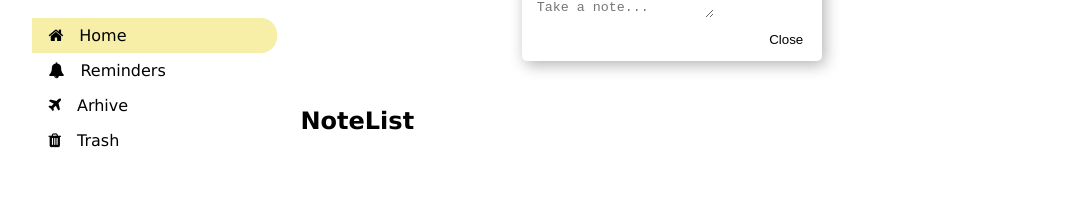
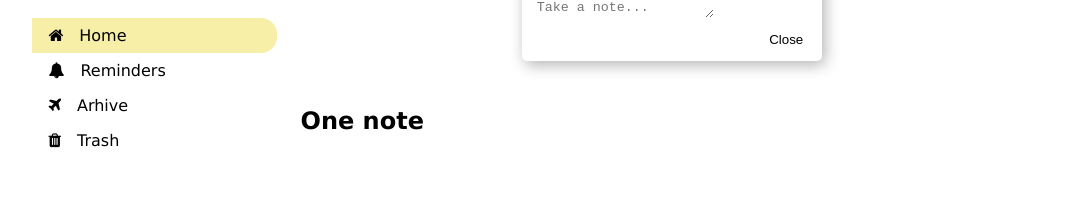
Before and after one commit to EivydasLeo-zz/keep-Clone-React, a React (Create React App) app: page / in a window 1280 px wide. Both pictures are taken after typing "Sample", "Sample" into the empty fields and a click on the button "Close". Shown: the part 103-300 px from the top of the page, without its empty margins (102-1176 px from the left). Built offline with nearby package versions, Linux system fonts and the light colour scheme.

Commit message:
adding new single notes

```diff
--- a/src/App.jsx
+++ b/src/App.jsx
@@ -27,7 +27,7 @@ class App extends Component {
         <AppNavbar />
         <AppAside />
         <AppAddNote onNewNote={this.handleNewNote} />
-        <AppNoteList />
+        <AppNoteList notes={this.state.notes} />
       </div>
     );
   }
--- a/src/components/appNoteList/appNoteList.jsx
+++ b/src/components/appNoteList/appNoteList.jsx
@@ -1,11 +1,14 @@
 import React, { Component } from 'react';
+import OneNote from '../common/oneNote/oneNote';
 
 class AppNoteList extends Component {
   state = {};
   render() {
     return (
       <div className="note-list">
-        <h2>NoteList</h2>
+        {this.props.notes.map((n) => (
+          <OneNote key={n._id} />
+        ))}
       </div>
     );
   }
--- /dev/null
+++ b/src/components/common/oneNote/oneNote.jsx
@@ -0,0 +1,14 @@
+import React, { Component } from 'react';
+
+class OneNote extends Component {
+  state = {};
+  render() {
+    return (
+      <div>
+        <h2>One note</h2>
+      </div>
+    );
+  }
+}
+
+export default OneNote;
```
Also changed, not shown: steps.txt.
